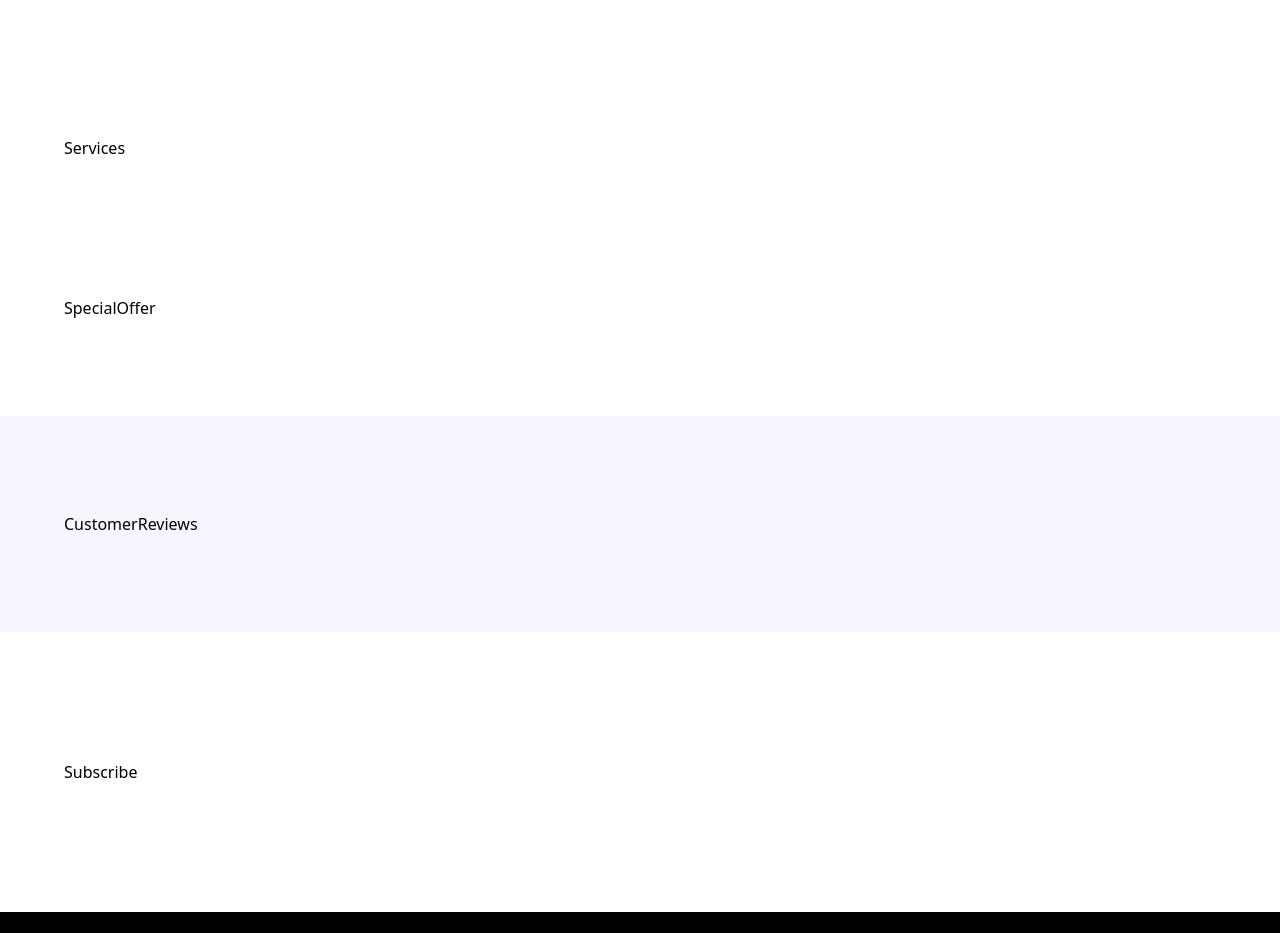
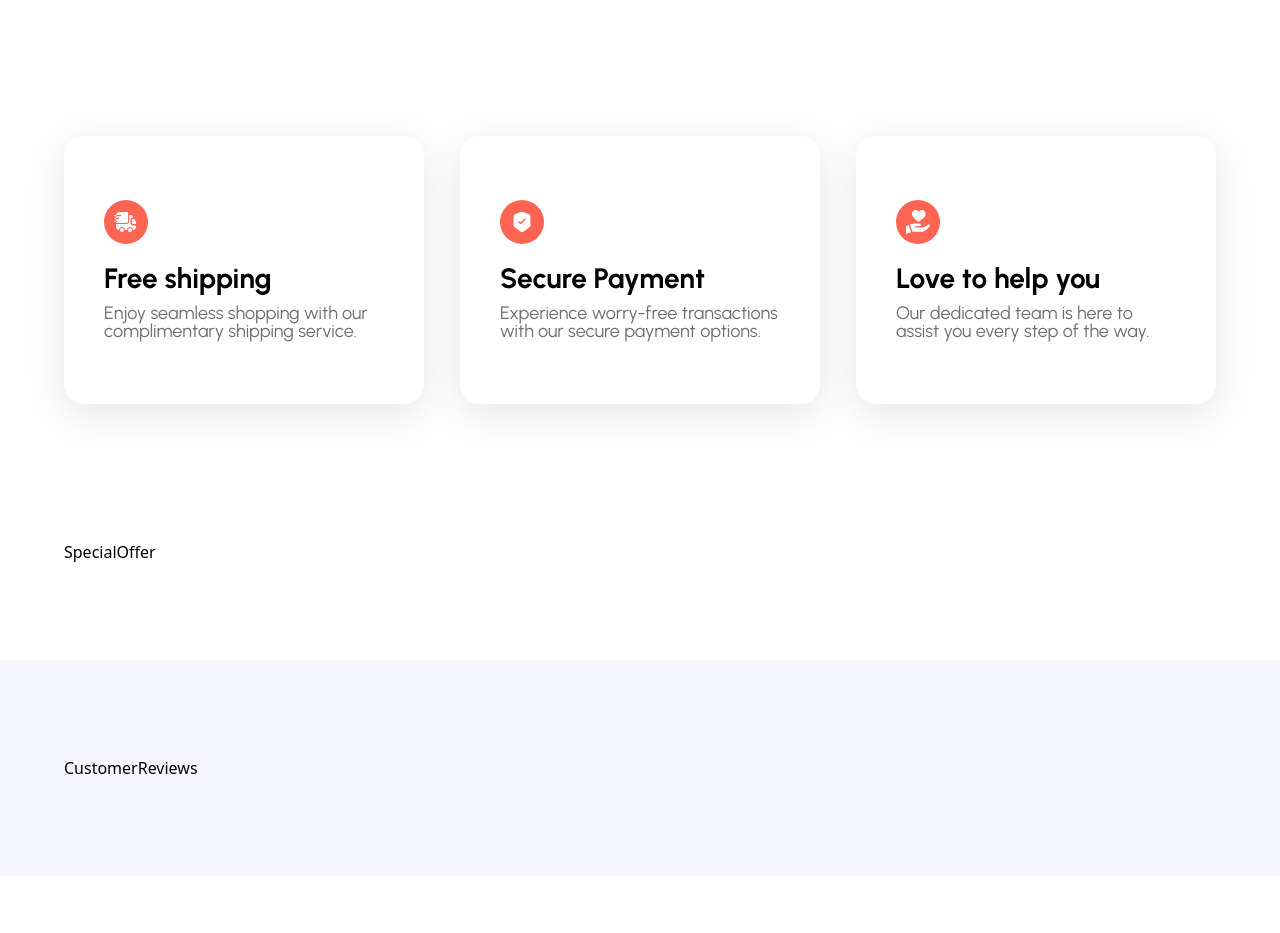
Before and after one commit to Jeffansah/nikeshop, a React (Vite) app: page / in a window 1280 px wide. Shown: the part 2301-3234 px from the top of the page. Built offline with nearby package versions, Linux system fonts and the light colour scheme; a web font is replaced by a local one.

Commit message:
Service cards added

```diff
--- /dev/null
+++ b/src/components/ServiceCard.jsx
@@ -0,0 +1,19 @@
+import React from "react";
+
+const ServiceCard = ({ imgURL, label, subtext }) => {
+  return (
+    <div className="flex-1 sm:w-[350px] sm:min-w-[350px] w-full rounded-[20px] shadow-3xl px-10 py-16">
+      <div className="w-11 h-11 flex justify-center items-center bg-coral-red rounded-full">
+        <img src={imgURL} alt={label} width={24} height={24} />
+      </div>
+      <h3 className="mt-5 font-urbanist text-3xl leading-none font-bold">
+        {label}
+      </h3>
+      <p className="mt-3 break-words font-urbanist text-lg leading-none text-slate-gray">
+        {subtext}
+      </p>
+    </div>
+  );
+};
+
+export default ServiceCard;
--- a/src/sections/Services.jsx
+++ b/src/sections/Services.jsx
@@ -1,7 +1,15 @@
 import React from "react";
+import { services } from "../constants";
+import ServiceCard from "../components/ServiceCard";
 
 const Services = () => {
-  return <div>Services</div>;
+  return (
+    <section className="max-container flex justify-center flex-wrap gap-9">
+      {services.map((service) => (
+        <ServiceCard key={service.label} {...service} />
+      ))}
+    </section>
+  );
 };
 
 export default Services;
```
